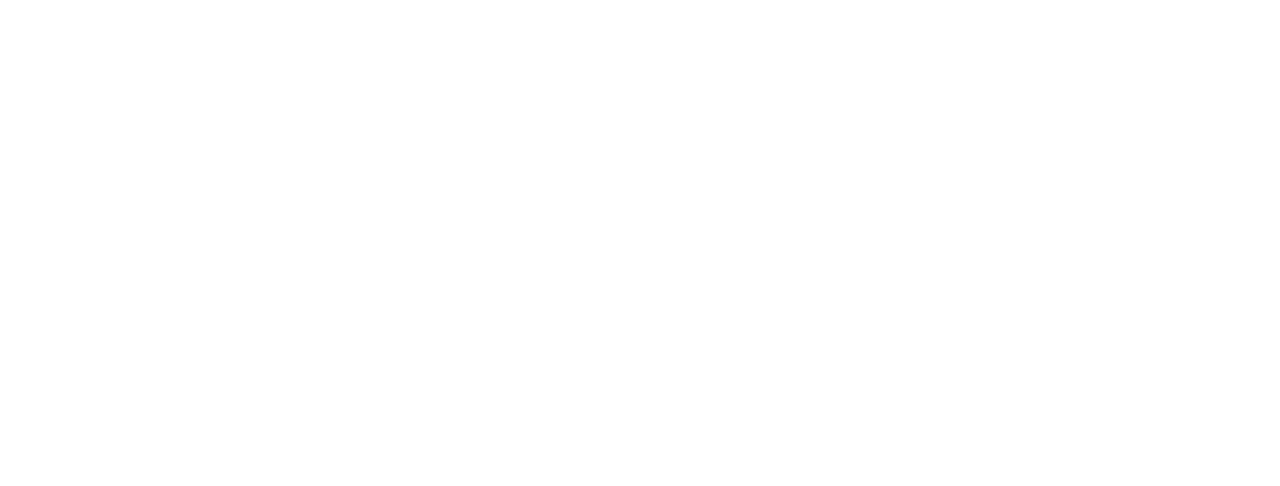
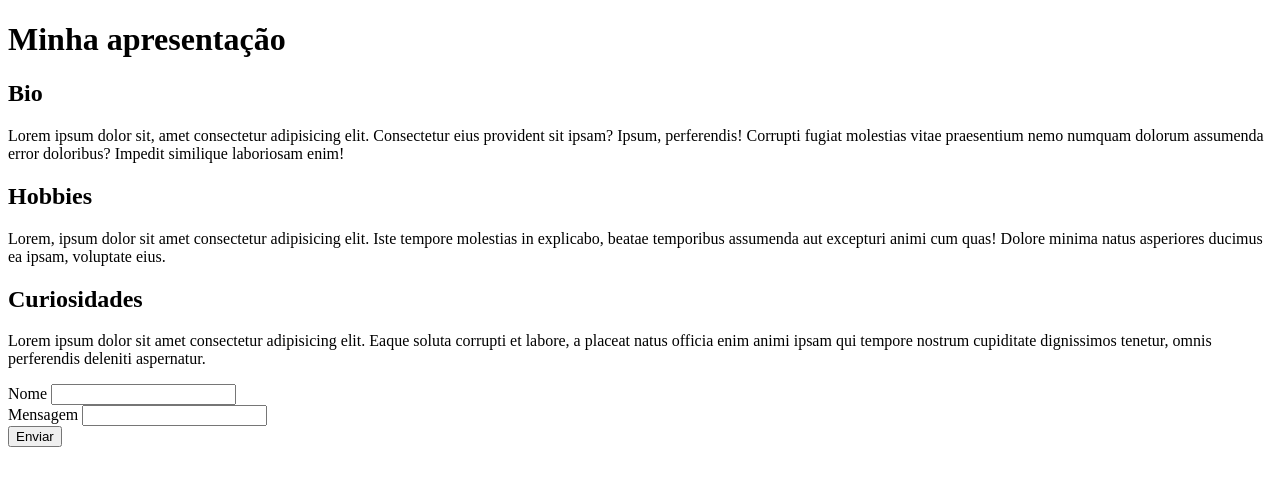
Before and after one commit to marceloydm/atividade01, a plain HTML site: page index.html in a window 1280 px wide. Drawn offline with Linux system fonts and the light colour scheme.

Commit message:
primeira base do html

```diff
--- a/index.html
+++ b/index.html
@@ -5,9 +5,23 @@
     <meta http-equiv="X-UA-Compatible" content="IE=edge">
     <meta name="viewport" content="width=device-width, initial-scale=1.0">
     <link rel="stylesheet" href="./style.css">
-    <title>Document</title>
+    <title>Minha apresentação</title>
 </head>
 <body>
+    <h1>Minha apresentação</h1>
+    <h2>Bio</h2>
+        <p>Lorem ipsum dolor sit, amet consectetur adipisicing elit. Consectetur eius provident sit ipsam? Ipsum, perferendis! Corrupti fugiat molestias vitae praesentium nemo numquam dolorum assumenda error doloribus? Impedit similique laboriosam enim!</p>
+    <h2>Hobbies</h2>
+        <p>Lorem, ipsum dolor sit amet consectetur adipisicing elit. Iste tempore molestias in explicabo, beatae temporibus assumenda aut excepturi animi cum quas! Dolore minima natus asperiores ducimus ea ipsam, voluptate eius.</p>
+    <h2>Curiosidades</h2>
+        <p>Lorem ipsum dolor sit amet consectetur adipisicing elit. Eaque soluta corrupti et labore, a placeat natus officia enim animi ipsam qui tempore nostrum cupiditate dignissimos tenetur, omnis perferendis deleniti aspernatur.</p>
+    <form action="">
+        <label for="">Nome</label>
+        <input type="text" name="" id=""><br>
+        <label for="">Mensagem</label>
+        <input type="text"><br>
+        <button>Enviar</button>
+    </form>
 
 </body>
 </html>
```
